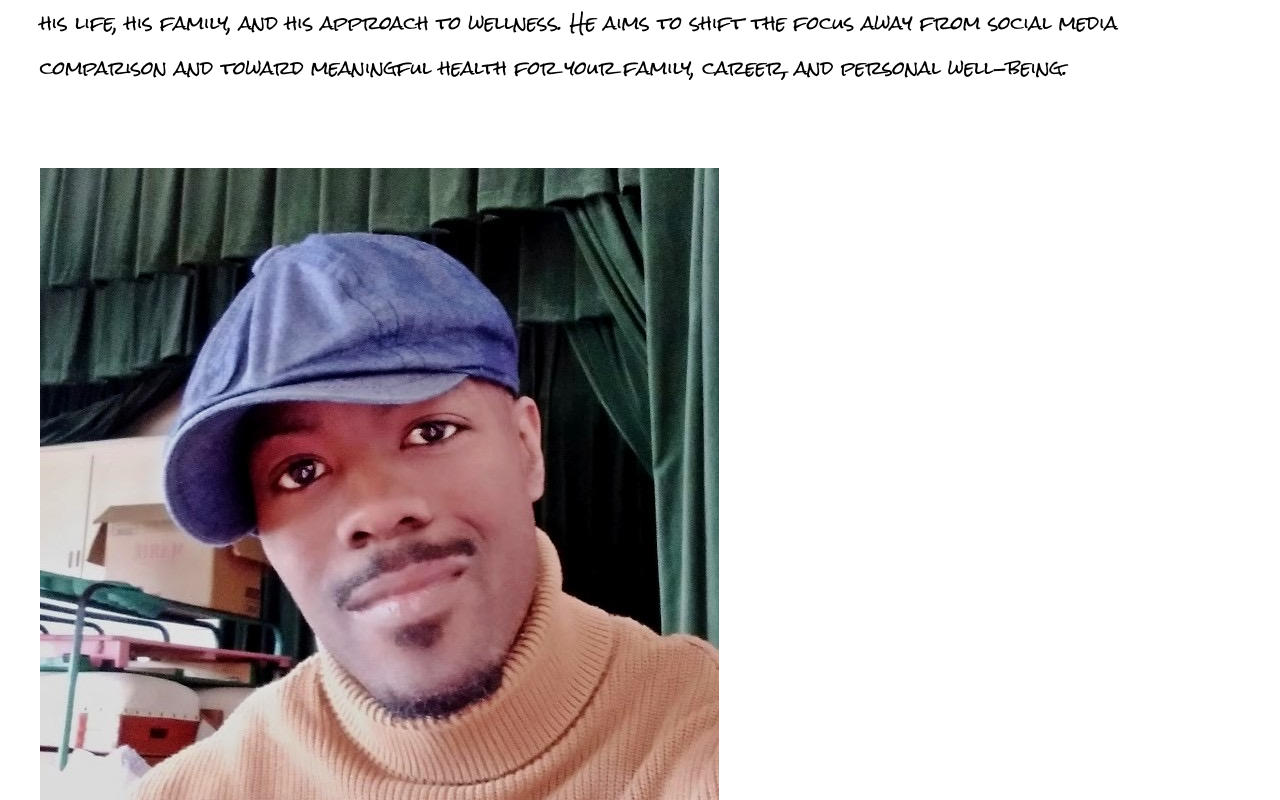
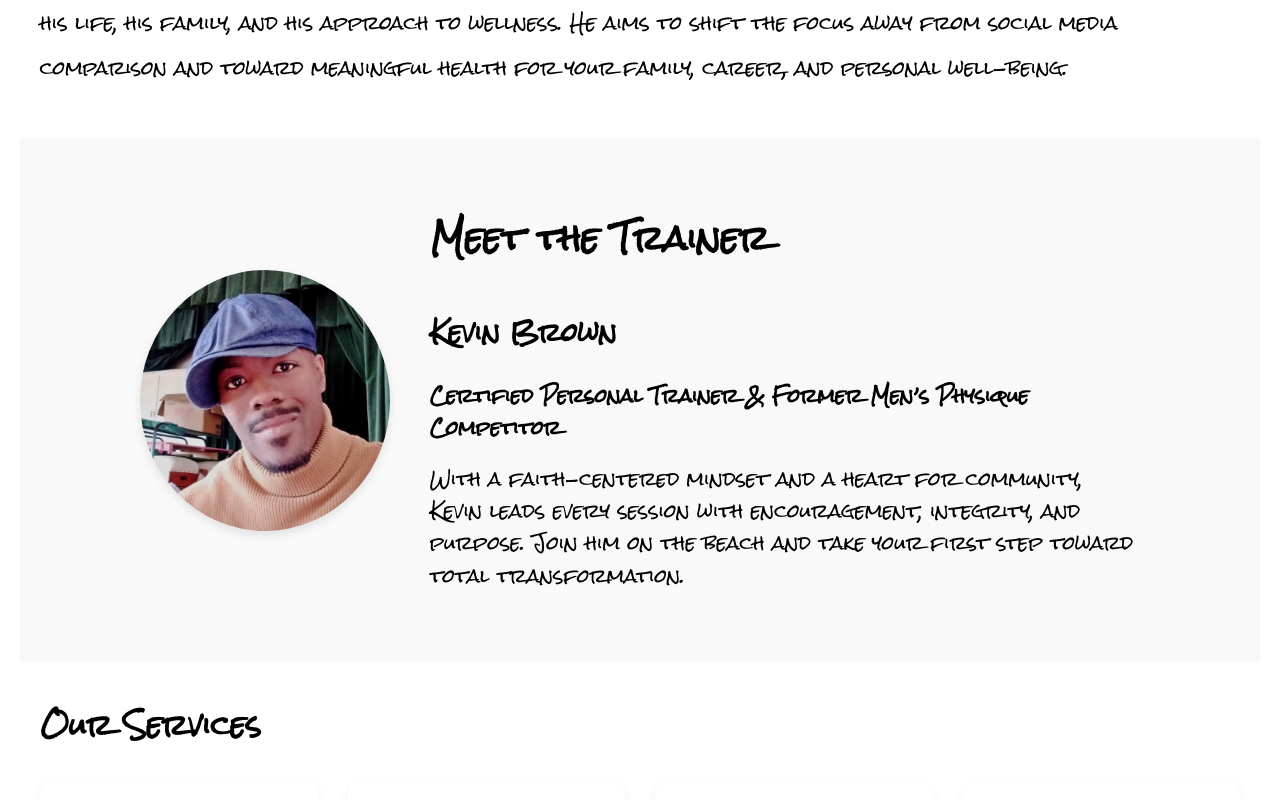
Before and after one commit to 37devTech/family-beach-fit, a plain HTML site: page index.html in a window 1280 px wide. Shown: the part 1060-1860 px from the top of the page. Drawn offline with Linux system fonts and the light colour scheme.

Commit message:
Adds About the Trainer section

```diff
--- a/styles.css
+++ b/styles.css
@@ -106,6 +106,48 @@ li {
   margin-bottom: 10px;
 }
 
+.trainer-section {
+  padding: 60px 20px;
+  background-color: #f9f9f9;
+}
+
+.trainer-container {
+  max-width: 1000px;
+  margin: 0 auto;
+  display: flex;
+  flex-wrap: wrap;
+  align-items: center;
+  gap: 40px;
+}
+
+.trainer-photo {
+  width: 250px;
+  height: auto;
+  border-radius: 50%;
+  box-shadow: 0 4px 10px rgba(0, 0, 0, 0.1);
+}
+
+.trainer-bio {
+  flex: 1;
+  min-width: 280px;
+}
+
+.trainer-bio h2 {
+  font-size: 32px;
+  margin-bottom: 10px;
+}
+
+.trainer-bio h3 {
+  font-size: 24px;
+  margin-bottom: 5px;
+}
+
+.trainer-bio p {
+  line-height: 1.8;
+  margin-bottom: 10px;
+}
+
+
 /* Service Cards */
 .card-grid {
   display: grid;
```
